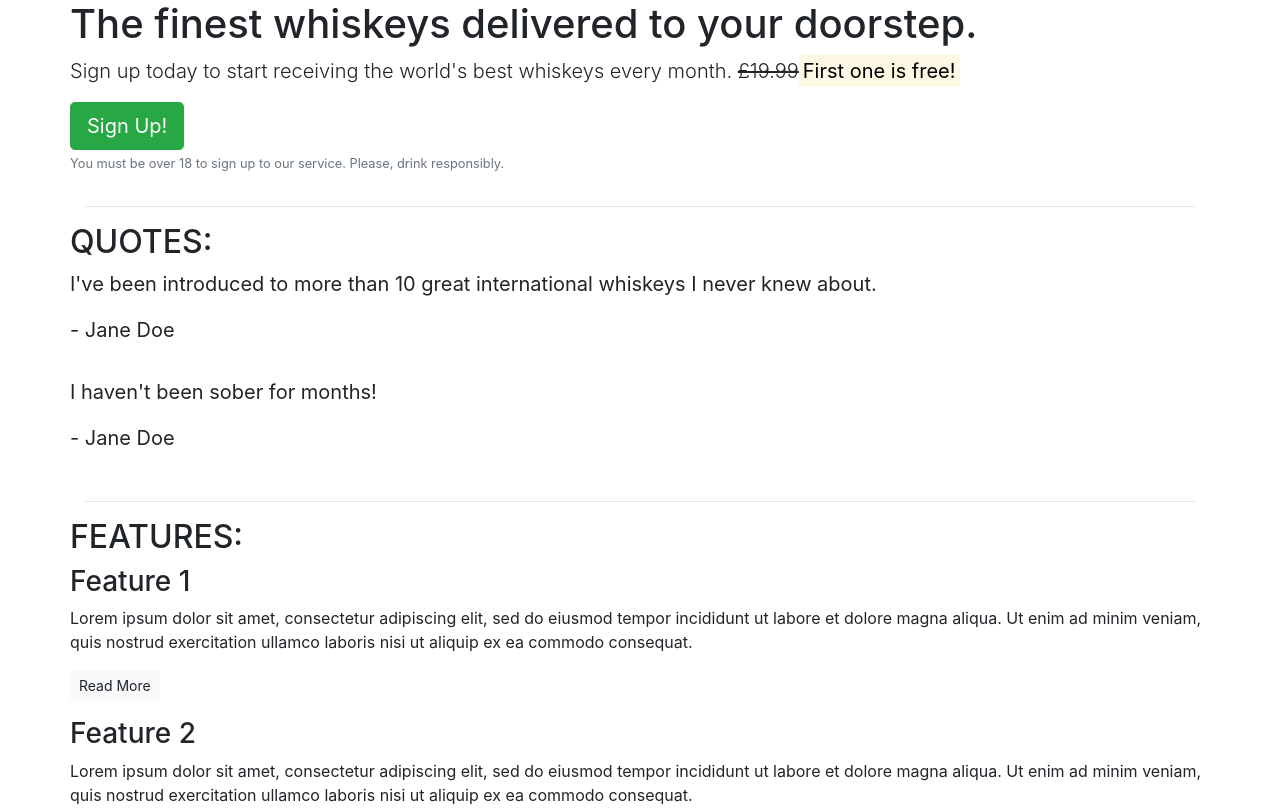
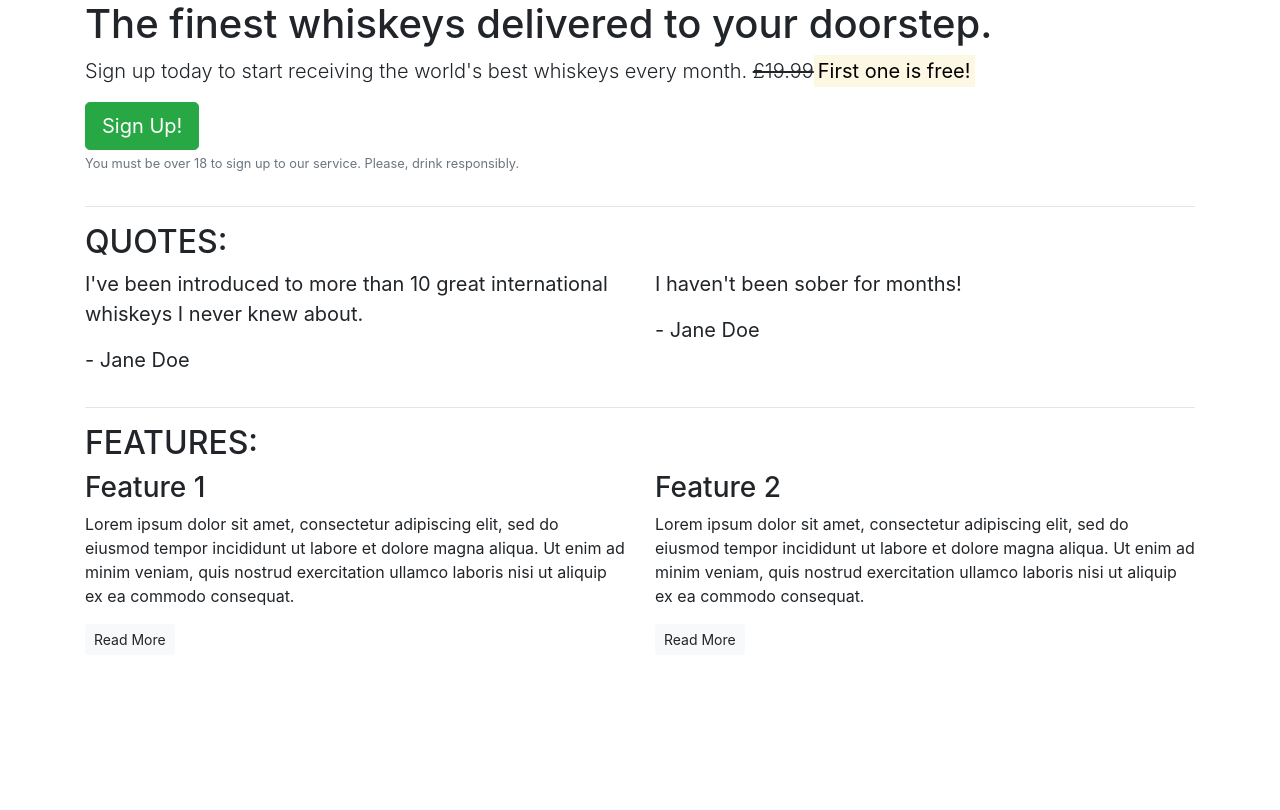
Before and after one commit to ajmccredie/whiskey-drop, a plain HTML site: page index.html in a window 1280 px wide. Shown: the top 810 px of the page. Drawn offline with nearby package versions, Linux system fonts and the light colour scheme.

Commit message:
Add column features to manipulate display

```diff
--- a/index.html
+++ b/index.html
@@ -1,21 +1,29 @@
 <!DOCTYPE html>
 <html lang="en">
+
 <head>
     <meta charset="UTF-8">
     <meta name="viewport" content="width=device-width, initial-scale=1.0">
     <title>Whiskey Drop | Taste a new whiskey every month</title>
-    <link rel="stylesheet" href="https://cdn.jsdelivr.net/npm/bootstrap@4.0.0/dist/css/bootstrap.min.css" integrity="sha384-Gn5384xqQ1aoWXA+058RXPxPg6fy4IWvTNh0E263XmFcJlSAwiGgFAW/dAiS6JXm" crossorigin="anonymous">
+    <link rel="stylesheet" href="https://cdn.jsdelivr.net/npm/bootstrap@4.0.0/dist/css/bootstrap.min.css"
+        integrity="sha384-Gn5384xqQ1aoWXA+058RXPxPg6fy4IWvTNh0E263XmFcJlSAwiGgFAW/dAiS6JXm" crossorigin="anonymous">
 </head>
+
 <body>
     <article class="container">
         <!-- Callout -->
         <div class="row">
+            <div class="col-12">
                 <section class="callout">
                     <h1>The finest whiskeys delivered to your doorstep.</h1>
-                <p class="lead">Sign up today to start receiving the world's best whiskeys every month. <s>£19.99</s><strong><mark>First one is free!</mark></strong></p>
+                    <p class="lead">Sign up today to start receiving the world's best whiskeys every month.
+                        <s>£19.99</s><strong><mark>First one is free!</mark></strong>
+                    </p>
                     <button class="btn btn-success btn-lg">Sign Up!</button>
-                <p class="text-muted"><small>You must be over 18 to sign up to our service. Please, drink responsibly.</small></p>
+                    <p class="text-muted"><small>You must be over 18 to sign up to our service. Please, drink
+                            responsibly.</small></p>
                 </section>
+            </div>
         </div>
         <!-- /.callout -->
         <hr>
@@ -23,19 +31,23 @@
         <!-- Quotes -->
         <section class="quotes">
             <div class="row">
+                <div class="col-12">
                     <h2 class="text-uppercase">Quotes:</h2>
                 </div>
+            </div>
             <div class="row">
+                <div class="col-12 col-md-6">
                     <blockquote class="blockquote">
                         <p>I've been introduced to more than 10 great international whiskeys I never knew about.</p>
                         <p>- Jane Doe</p>
                     </blockquote>
                 </div>
-            <div class="row">
+                <div class="col-12 col-md-6">
                     <blockquote class="blockquote">
                         <p>I haven't been sober for months!</p>
                         <p>- Jane Doe</p>
                     </blockquote>
+                </div>
             </div>
         </section>
         <!-- /.quotes -->
@@ -44,27 +56,42 @@
         <!-- Features -->
         <section class="features">
             <div class="row">
+                <div class="col-12">
                     <h2 class="text-uppercase">Features:</h2>
                 </div>
+            </div>
             <div class="row">
+                <div class="col-12 col-md-6">
                     <div class="feature">
                         <h3>Feature 1</h3>
-                    <p>Lorem ipsum dolor sit amet, consectetur adipiscing elit, sed do eiusmod tempor incididunt ut labore et dolore magna aliqua. Ut enim ad minim veniam, quis nostrud exercitation ullamco laboris nisi ut aliquip ex ea commodo consequat.</p>
+                        <p>Lorem ipsum dolor sit amet, consectetur adipiscing elit, sed do eiusmod tempor incididunt ut
+                            labore et dolore magna aliqua. Ut enim ad minim veniam, quis nostrud exercitation ullamco
+                            laboris nisi ut aliquip ex ea commodo consequat.</p>
                         <p><a class="btn btn-sm btn-light" href="">Read More</a></p>
                     </div>
+                </div>
+                <div class="col-12 col-md-6">
                     <div class="feature">
                         <h3>Feature 2</h3>
-                    <p>Lorem ipsum dolor sit amet, consectetur adipiscing elit, sed do eiusmod tempor incididunt ut labore et dolore magna aliqua. Ut enim ad minim veniam, quis nostrud exercitation ullamco laboris nisi ut aliquip ex ea commodo consequat.</p>
+                        <p>Lorem ipsum dolor sit amet, consectetur adipiscing elit, sed do eiusmod tempor incididunt ut
+                            labore et dolore magna aliqua. Ut enim ad minim veniam, quis nostrud exercitation ullamco
+                            laboris nisi ut aliquip ex ea commodo consequat.</p>
                         <p><a class="btn btn-sm btn-light" href="">Read More</a></p>
                     </div>
+                </div>
+                <div class="col-12 d-md-none">
                     <div class="feature">
                         <h3>Feature 3</h3>
-                    <p>Lorem ipsum dolor sit amet, consectetur adipiscing elit, sed do eiusmod tempor incididunt ut labore et dolore magna aliqua. Ut enim ad minim veniam, quis nostrud exercitation ullamco laboris nisi ut aliquip ex ea commodo consequat.</p>
+                        <p>Lorem ipsum dolor sit amet, consectetur adipiscing elit, sed do eiusmod tempor incididunt ut
+                            labore et dolore magna aliqua. Ut enim ad minim veniam, quis nostrud exercitation ullamco
+                            laboris nisi ut aliquip ex ea commodo consequat.</p>
                         <p><a class="btn btn-sm btn-light" href="">Read More</a></p>
+                    </div>
                 </div>
             </div>
         </section>
         <!-- /.features -->
     </article>
 </body>
+
 </html>
```
Lines whose indentation alone changed are shown as unchanged.
